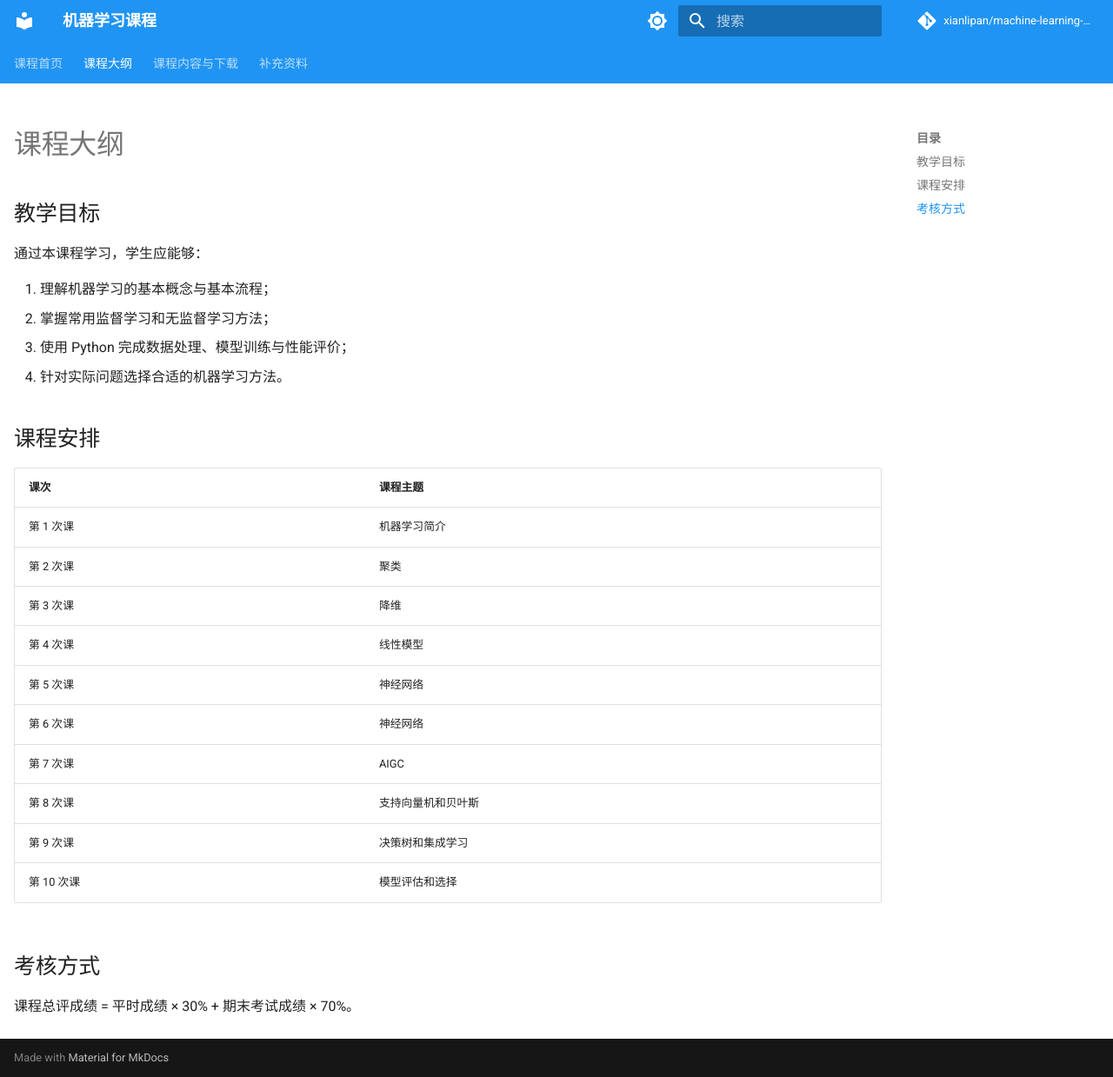
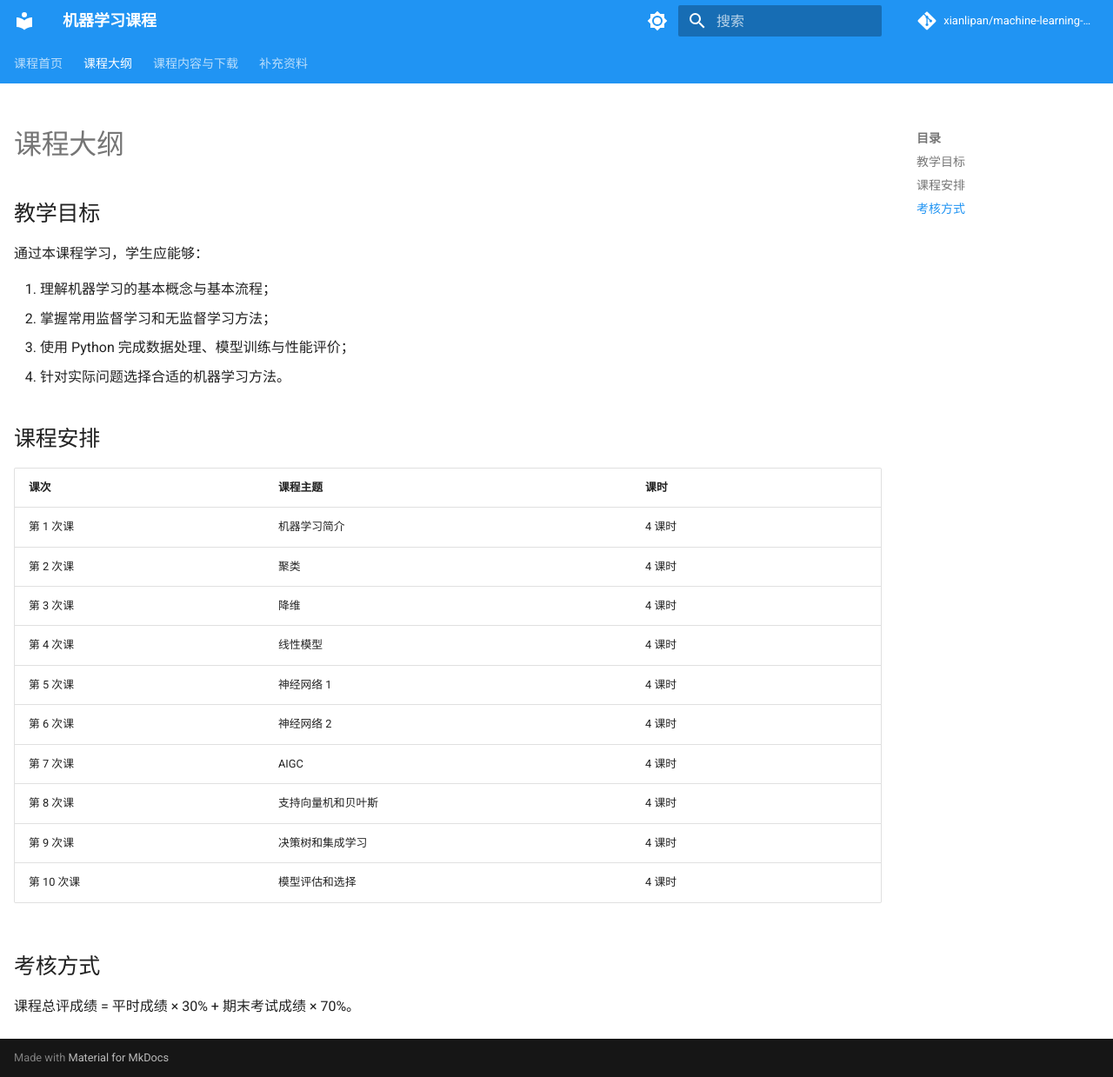
Before and after one commit to xianlipan/machine-learning-course, an MkDocs documentation site: the page built from docs/syllabus.md, in a window 1280 px wide and 1239 px high. Shown: the whole window at 87% size. Built offline with MkDocs 1.6.1 and Material for MkDocs 9.7.7, drawn with Linux system fonts in a browser that asks for light colours; comment, search, counter and statistics services are not loaded.

Commit message:
update contents

```diff
--- a/docs/stylesheets/extra.css
+++ b/docs/stylesheets/extra.css
@@ -23,3 +23,22 @@
   width: 100%;
   min-width: 46rem;
 }
+
+/* 首页欢迎内容。 */
+.home-title {
+  text-align: center;
+}
+
+.home-paragraph {
+  text-indent: 2em;
+}
+
+.home-signature,
+.home-date {
+  margin: 0;
+  text-align: right;
+}
+
+.home-signature {
+  margin-top: 3em;
+}
--- a/docs/syllabus.md
+++ b/docs/syllabus.md
@@ -13,18 +13,18 @@ hide:
 
 ## 课程安排
 
-| 课次       | 课程主题           |
-| ---------- | ------------------ |
-| 第 1 次课  | 机器学习简介       |
-| 第 2 次课  | 聚类               |
-| 第 3 次课  | 降维               |
-| 第 4 次课  | 线性模型           |
-| 第 5 次课  | 神经网络           |
-| 第 6 次课  | 神经网络           |
-| 第 7 次课  | AIGC               |
-| 第 8 次课  | 支持向量机和贝叶斯 |
-| 第 9 次课  | 决策树和集成学习   |
-| 第 10 次课 | 模型评估和选择     |
+| 课次 | 课程主题 | 课时 |
+| --- | --- | --- |
+| 第 1 次课 | 机器学习简介 | 4 课时 |
+| 第 2 次课 | 聚类 | 4 课时 |
+| 第 3 次课 | 降维 | 4 课时 |
+| 第 4 次课 | 线性模型 | 4 课时 |
+| 第 5 次课 | 神经网络 1 | 4 课时 |
+| 第 6 次课 | 神经网络 2 | 4 课时 |
+| 第 7 次课 | AIGC | 4 课时 |
+| 第 8 次课 | 支持向量机和贝叶斯 | 4 课时 |
+| 第 9 次课 | 决策树和集成学习 | 4 课时 |
+| 第 10 次课 | 模型评估和选择 | 4 课时 |
 
 ## 考核方式
 
```
Also changed, not shown: docs/coursework.md (+5 -4 lines), docs/index.md (+7 -0 lines), docs/resources.md (+0 -2 lines).
